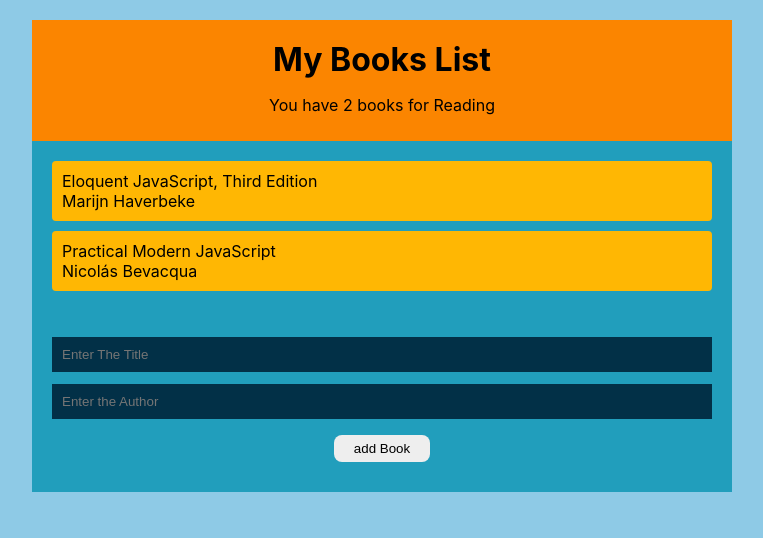
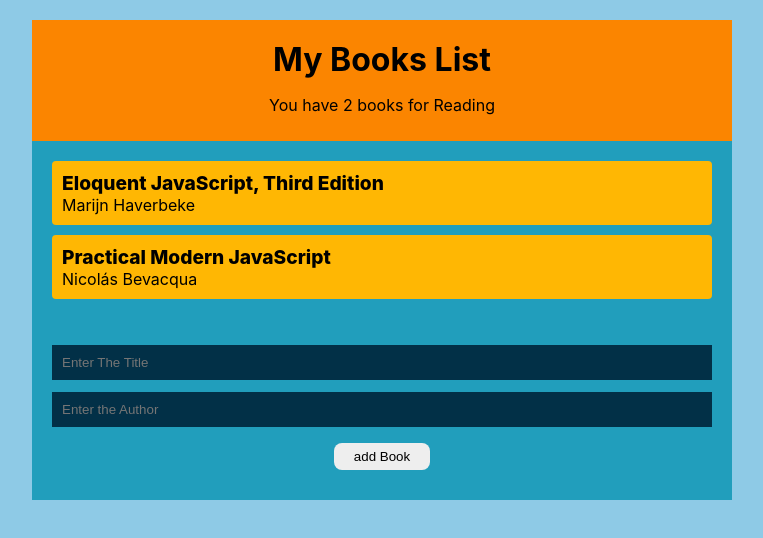
Before and after one commit to seyed-amir-mehrizi/book-shop, a React (Create React App) app in the folder book-shop/: page / in a window 1280 px wide. Shown: the top 538 px of the page, without its empty margins (258-1021 px from the left). Built offline with nearby package versions, Linux system fonts and the light colour scheme.

Commit message:
delete book is handle

```diff
--- a/book-shop/src/components/BookDetail.js
+++ b/book-shop/src/components/BookDetail.js
@@ -1,15 +1,18 @@
 
-import React from 'react'
+import React, { useContext } from 'react'
+import { BookListProvider } from '../context/BooksListContext';
 
-function BookDetail({bookInfo}) {
+function BookDetail({ bookInfo }) {
+    const { removeBook } = useContext(BookListProvider);
 
+    const deleteBook = () => {
+        removeBook(bookInfo.id);
+    }
     return (
         <div>
-
-            <li>
-                <div>{bookInfo.title}</div>
-                <div>{bookInfo.author}</div>
-
+            <li onClick={deleteBook}>
+                <div className="title">{bookInfo.title}</div>
+                <div className="author">{bookInfo.author}</div>
             </li>
         </div>
     )
--- a/book-shop/src/components/BooksList.js
+++ b/book-shop/src/components/BooksList.js
@@ -1,17 +1,24 @@
-import React , {useContext, useState} from 'react'
+import React, { useContext, useState } from 'react'
 import { BookListProvider } from '../context/BooksListContext';
 import BookDetail from './BookDetail';
 
 function BooksList() {
-    const {books} = useContext(BookListProvider);
+    const { books } = useContext(BookListProvider);
 
 
 
     return (
         <div className="book-list">
-            <ul>
-                {books.map((book)=> <BookDetail  bookInfo={book} key={book.id}/>)}
-            </ul>
+            {books.length > 0 ?
+                <ul>
+                    {books.map((book) => <BookDetail bookInfo={book} key={book.id} />)}
+                </ul>
+
+                :
+                <h3>
+                    There is no book in the List
+                </h3>
+                }
 
         </div>
     )
--- a/book-shop/src/index.css
+++ b/book-shop/src/index.css
@@ -89,3 +89,7 @@
   border-radius: 8px;
   cursor: pointer;
 }
+
+h3{
+  text-align: center;
+}
```
